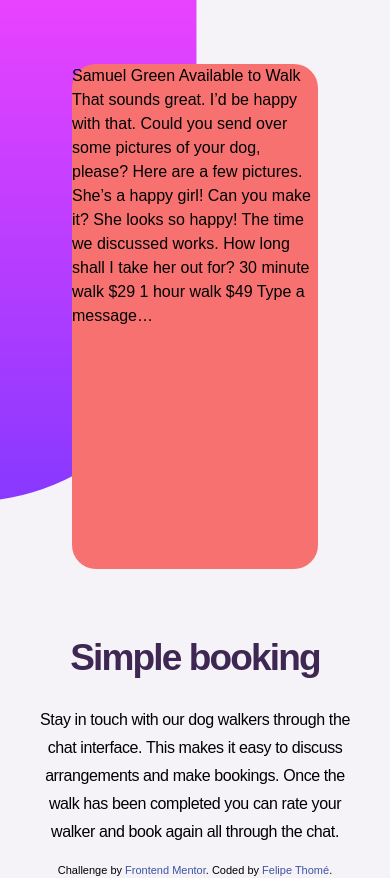
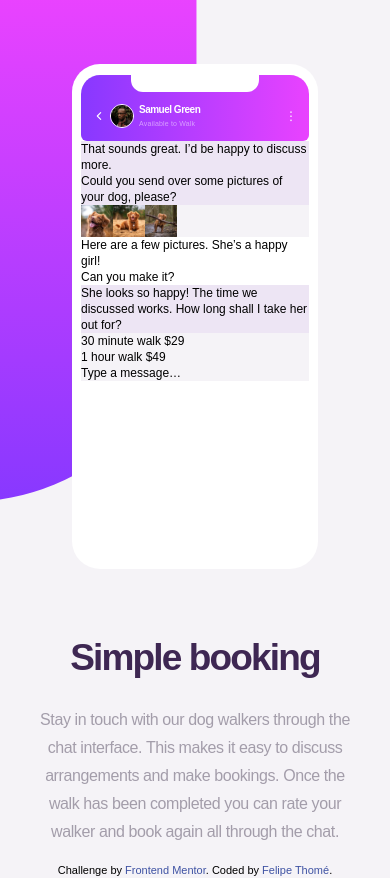
Before and after one commit to felipetn1989/chat-app-css-illustration-master, a plain HTML site: page src/index.html in a window 390 px wide. Drawn offline with nearby package versions, Linux system fonts and the light colour scheme.

Commit message:
mobile design

```diff
--- a/src/index.html
+++ b/src/index.html
@@ -14,27 +14,50 @@
 
   <header class="relative">
     <div class="background block w-3/4 h-[31.375rem] rounded-br-[230px] translate-x-[-33%]"></div>
-    <div class="absolute top-16 left-1/2 translate-x-[-50%] block bg-red-400 w-[15.375rem] h-[31.5625rem] rounded-3xl">
+    <div class="absolute top-16 left-1/2 translate-x-[-50%] block bg-white w-[15.375rem] h-[31.5625rem] rounded-[1.75rem] py-[0.6875rem] px-[0.5625rem] text-xs">
+      <div class="phone_top_bg flex flex-col items-center h-[4.125rem] rounded-t-[1.1875rem] rounded-b-md px-3">
+        <div class="bg-white block w-32 h-[1.0625rem] rounded-b-xl"></div>
+        <div class="w-full flex justify-between items-center pt-2.5">
+          <div class="flex items-center gap-[0.3125rem]">
+            <img class="w-3" src="../images/chevron-back-outline.svg" alt="Back icon">
+            <img class="w-6 rounded-full border border-white" src="../images/avatar.jpg" alt="Headshot of Samuel Green">
+            <div class="flex flex-col">
+              <span class="text-white font-bold text-[0.625rem] tracking-tighter">Samuel Green</span>
+              <span class="text-[#d89eff] text-[0.4375rem] leading-3 tracking-wide">Available to Walk</span>
+            </div>
+          </div>
+          <span class="text-white">&#8942;</span>
+        </div>
+      </div>
 
-      Samuel Green
-      Available to Walk
-      That sounds great. I’d be happy with that.
-      Could you send over some pictures of your dog, please?
-      Here are a few pictures. She’s a happy girl!
-      Can you make it?
-      She looks so happy! The time we discussed works. How long shall I take her out for?
-      30 minute walk
-      $29
-      1 hour walk
-      $49
-      Type a message…
+      <div class="bg-[#f5f3f7]">
+        <div class="bg-[#ede5f4]">That sounds great. I’d be happy to discuss more.</div>
+        <div class="bg-[#ede5f4]">Could you send over some pictures of your dog, please?</div>
+        <div class="flex">
+          <img class="w-8" src="../images/dog-image-1.jpg" alt="Picture showing the face of a happy dog">
+          <img class="w-8" src="../images/dog-image-2.jpg" alt="Picture of a dog from a distance">
+          <img class="w-8" src="../images/dog-image-3.jpg" alt="Picture of a small dog holding a stick in it's mouth">
+        </div>
+        <div class="bg-white">Here are a few pictures. She’s a happy girl!</div>
+        <div class="bg-white">Can you make it?</div>
+        <div class="bg-[#ede5f4]">She looks so happy! The time we discussed works. How long shall I take her out for?</div>
+        <div>
+          30 minute walk
+          $29
+        </div>
+        <div>
+          1 hour walk
+          $49
+        </div>
+        <div>Type a message…</div>
+      </div>
 
     </div>
   </header>
 
   <main class="mt-32 text-center px-7">
     <h1 class="text-[2.3125rem] text-[#3e2753] font-bold tracking-tighter mb-5">Simple booking</h1>
-    <p class="tracking-tight leading-7">
+    <p class="tracking-tight leading-7 text-[#a39daa]">
       Stay in touch with our dog walkers through the chat interface. This makes it easy to
       discuss arrangements and make bookings. Once the walk has been completed you can rate
       your walker and book again all through the chat.
@@ -46,4 +69,5 @@
     Coded by <a href="https://github.com/felipetn1989" target="_blank">Felipe Thomé</a>.
   </footer>
 </body>
+<script type="module" src="https://unpkg.com/ionicons@5.5.2/dist/ionicons/ionicons.esm.js"></script>
 </html>
--- a/src/input.css
+++ b/src/input.css
@@ -9,12 +9,12 @@
 
   /* #### Text */
 
-  --Pale-Violet-sub-heading-at-the-top-of-the-app-UI: hsl(276, 100%, 81%);
-  --Moderate-Violet-chat-on-the-left: hsl(276, 55%, 52%);
-  --Desaturated-Dark-Violet-chat-on-the-right: hsl(271, 15%, 43%);
-  --Grayish-Blue-placeholder-text: hsl(206, 6%, 79%);
+  --Pale-Violet-sub-heading-at-the-top-of-the-app-UI: #d89eff;
+  --Moderate-Violet-chat-on-the-left: #9241c8;
+  --Desaturated-Dark-Violet-chat-on-the-right: #6e5d7e;
+  --Grayish-Blue-placeholder-text: #c6cacd;
   --Very-Dark-Desaturated-Violet-main-heading: #3e2753;
-  --Dark-Grayish-Violet-paragraph: hsl(270, 7%, 64%);
+  --Dark-Grayish-Violet-paragraph: #a39daa;
 
   /* #### Gradients */
 
@@ -43,6 +43,14 @@ body {
   );
 }
 
+.phone_top_bg {
+    background-image: linear-gradient(
+        to right,
+        var(--Light-Violet),
+        var(--Light-Magenta)
+    );
+}
+
 .attribution {
   font-size: 0.6875rem;
   text-align: center;
```
Also changed, not shown: dist/output.css, images/chevron-back-outline.svg (added).
